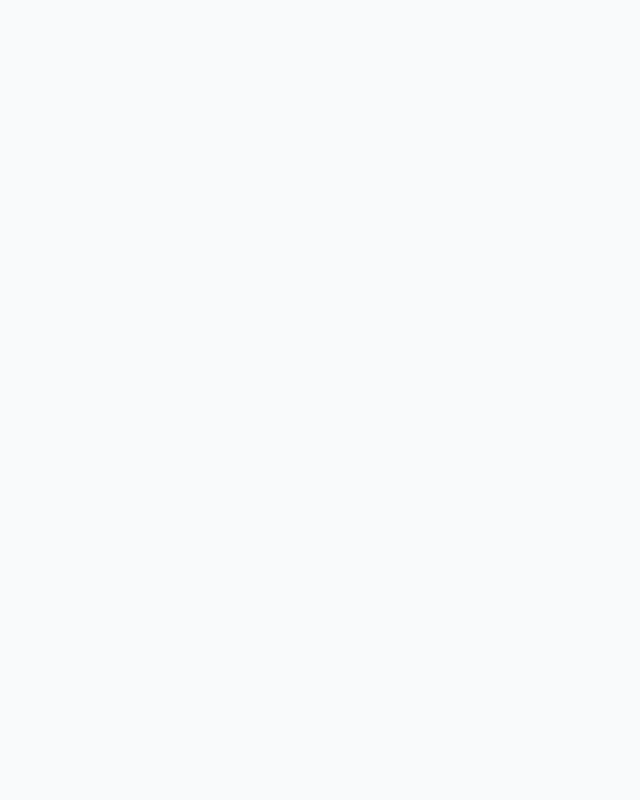
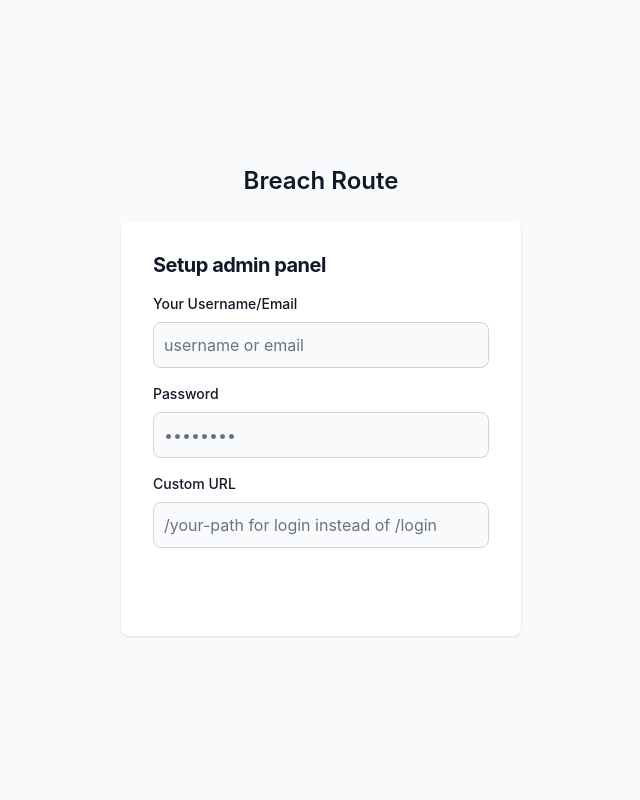
Before and after one commit to J-yphen/BreachRoute, a Flask app: page /setup in a window 1280 px wide. Before the commit the part shown is empty. Shown: the whole page, without its empty margins (319-959 px from the left). Run offline with Flask 3, Linux system fonts and the light colour scheme; some libraries are stand-ins or nearby versions.

Commit message:
Add UI for onboarding panel

```diff
--- a/app/onboarding/templates/onboarding/setup.html
+++ b/app/onboarding/templates/onboarding/setup.html
@@ -4,5 +4,31 @@
 {% endblock %}
 
 {% block content %}
-
+<div class="flex flex-col items-center justify-center px-6 py-8 mx-auto max-w-md lg:py-0 h-screen">
+	<a href="#" class="flex items-center mb-6 text-2xl font-semibold text-gray-900 dark:text-white">
+		Breach Route
+	</a>
+	<div class="w-full bg-white rounded-lg shadow dark:border md:mt-0 sm:max-w-md xl:p-0 dark:bg-gray-800 dark:border-gray-700">
+		<div class="p-6 space-y-4 md:space-y-6 sm:p-8">
+			<h1 class="text-xl font-bold leading-tight tracking-tight text-gray-900 md:text-2xl dark:text-white">
+				Setup admin panel
+			</h1>
+			<form class="space-y-4 md:space-y-6" action="#" method="post">
+				<div>
+					<label for="username" class="block mb-2 text-sm font-medium text-gray-900 dark:text-white">Your Username/Email</label>
+					<input type="username" name="username" id="username" class="bg-gray-50 border border-gray-300 text-gray-900 rounded-lg focus:ring-primary-600 focus:border-primary-600 block w-full p-2.5 dark:bg-gray-700 dark:border-gray-600 dark:placeholder-gray-400 dark:text-white dark:focus:ring-blue-500 dark:focus:border-blue-500" placeholder="username or email" required="">
+				</div>
+				<div>
+					<label for="password" class="block mb-2 text-sm font-medium text-gray-900 dark:text-white">Password</label>
+					<input type="password" name="password" id="password" placeholder="••••••••" class="bg-gray-50 border border-gray-300 text-gray-900 rounded-lg focus:ring-primary-600 focus:border-primary-600 block w-full p-2.5 dark:bg-gray-700 dark:border-gray-600 dark:placeholder-gray-400 dark:text-white dark:focus:ring-blue-500 dark:focus:border-blue-500" required="">
+				</div>
+				<div>
+					<label for="url_path" class="block mb-2 text-sm font-medium text-gray-900 dark:text-white">Custom URL</label>
+					<input type="url_path" name="url_path" id="url_path" class="bg-gray-50 border border-gray-300 text-gray-900 rounded-lg focus:ring-primary-600 focus:border-primary-600 block w-full p-2.5 dark:bg-gray-700 dark:border-gray-600 dark:placeholder-gray-400 dark:text-white dark:focus:ring-blue-500 dark:focus:border-blue-500" placeholder="/your-path for login instead of /login" required="">
+				</div>
+				<button type="submit" class="w-full text-white bg-primary-600 hover:bg-primary-700 focus:ring-4 focus:outline-none focus:ring-primary-300 font-medium rounded-lg text-sm px-5 py-2.5 text-center dark:bg-primary-600 dark:hover:bg-primary-700 dark:focus:ring-primary-800">Setup</button>
+			</form>
+		</div>
+	</div>
+</div>
 {% endblock %}
```
